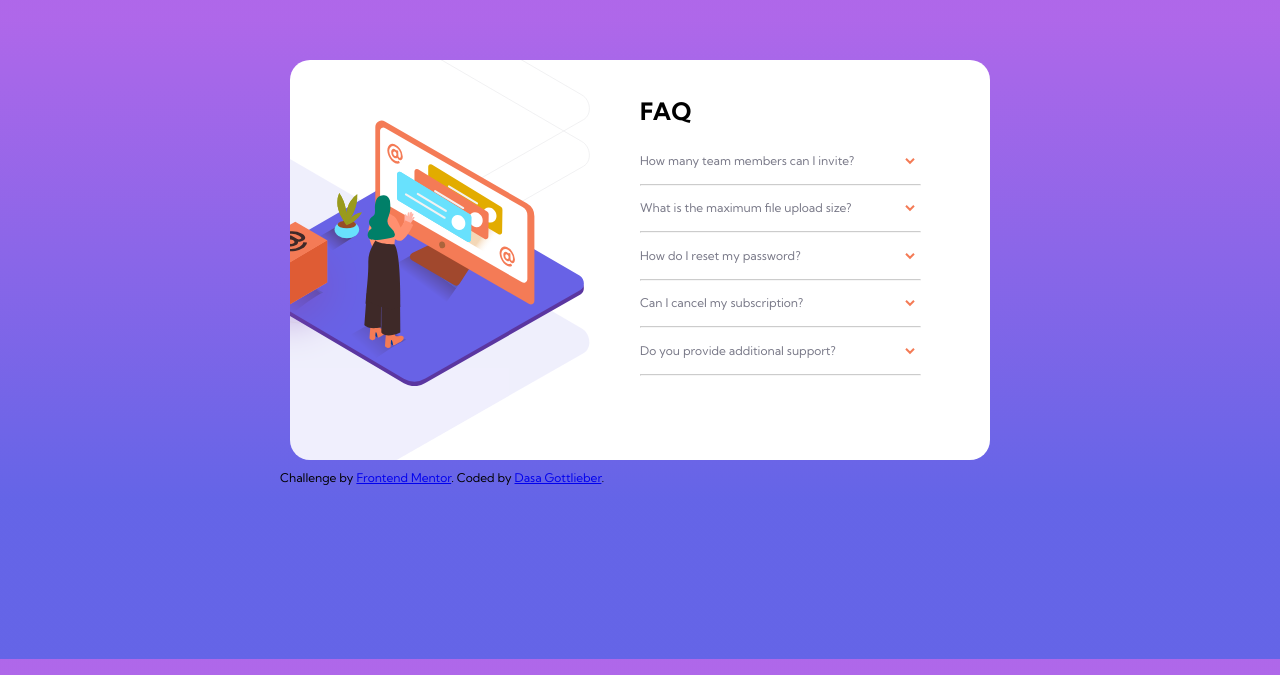
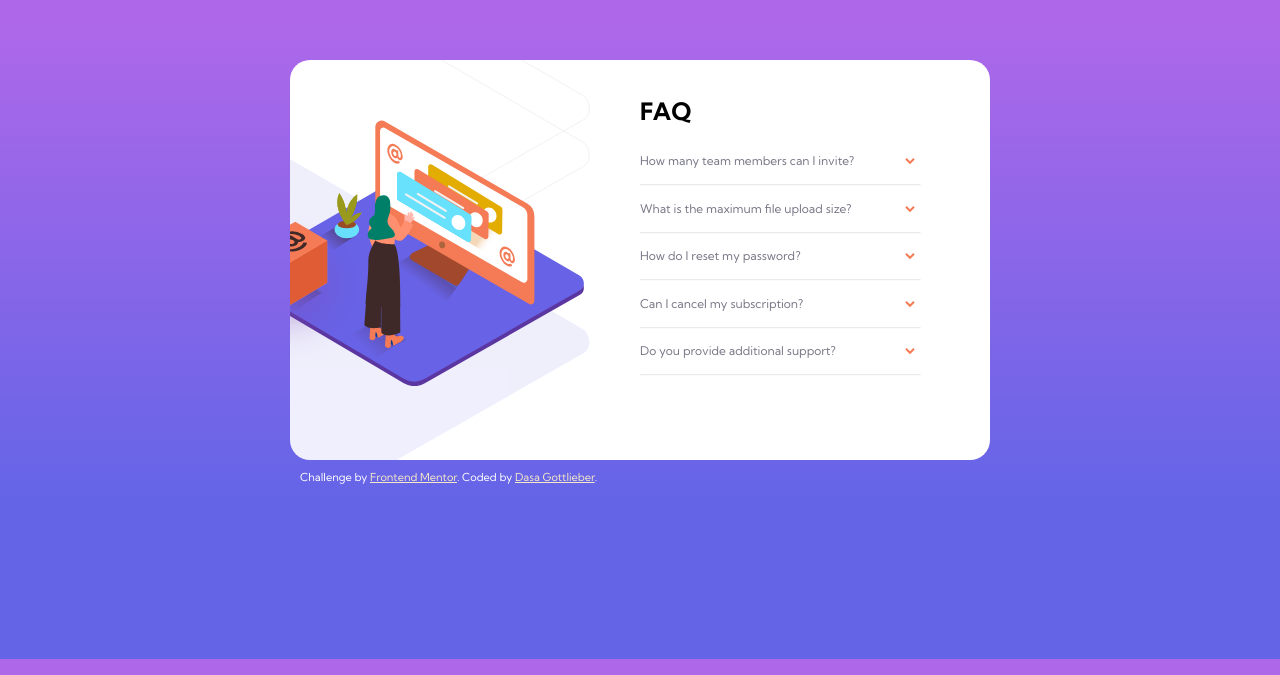
Before and after one commit to DasaGott/FAQ-layout, a plain HTML site: page index.html in a window 1280 px wide. Shown: the part 141-816 px from the top of the page. Drawn offline with Linux system fonts and the light colour scheme.

Commit message:
styled attribution

```diff
--- a/index.html
+++ b/index.html
@@ -137,7 +137,11 @@
           target="_blank"
           >Frontend Mentor</a
         >. Coded by
-        <a href="#">Dasa Gottlieber</a>.
+        <a
+          href="https://github.com/DasaGott"
+          target="blank"
+          >Dasa Gottlieber</a
+        >.
       </div>
     </div>
     <script src="app.js"></script>
--- a/styles.css
+++ b/styles.css
@@ -91,7 +91,7 @@ hr {
   margin-bottom: 0;
   height: 1px;
   background-color: hsl(240, 6%, 50%);
-  opacity: 0.5;
+  opacity: 0.2;
 }
 .questions-wrapper .question {
   display: flex;
@@ -118,3 +118,13 @@ button:hover {
   color: red;
   visibility: visible;
 } */
+
+.attribution {
+  margin-left: 20px;
+  font-size: 11px;
+  color: #fff;
+}
+
+.attribution a {
+  color: #f5e8c7;
+}
```
